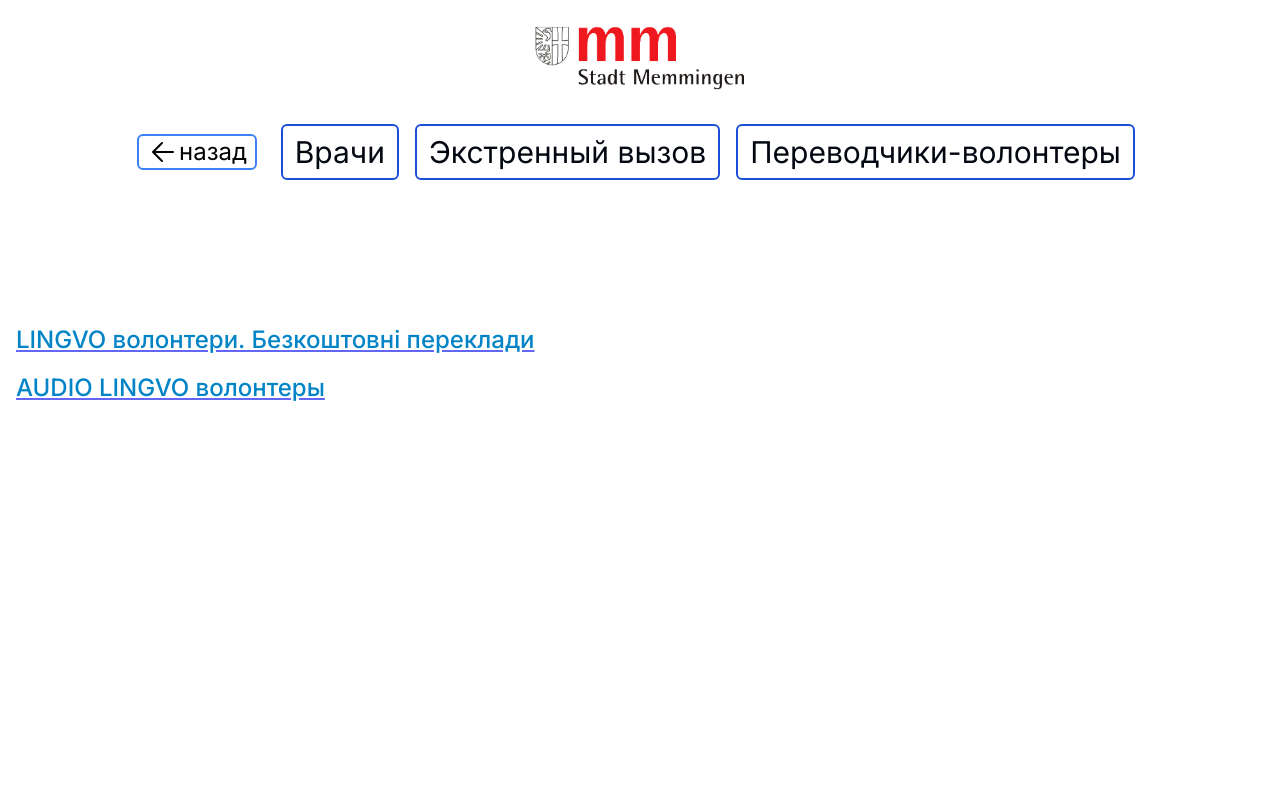
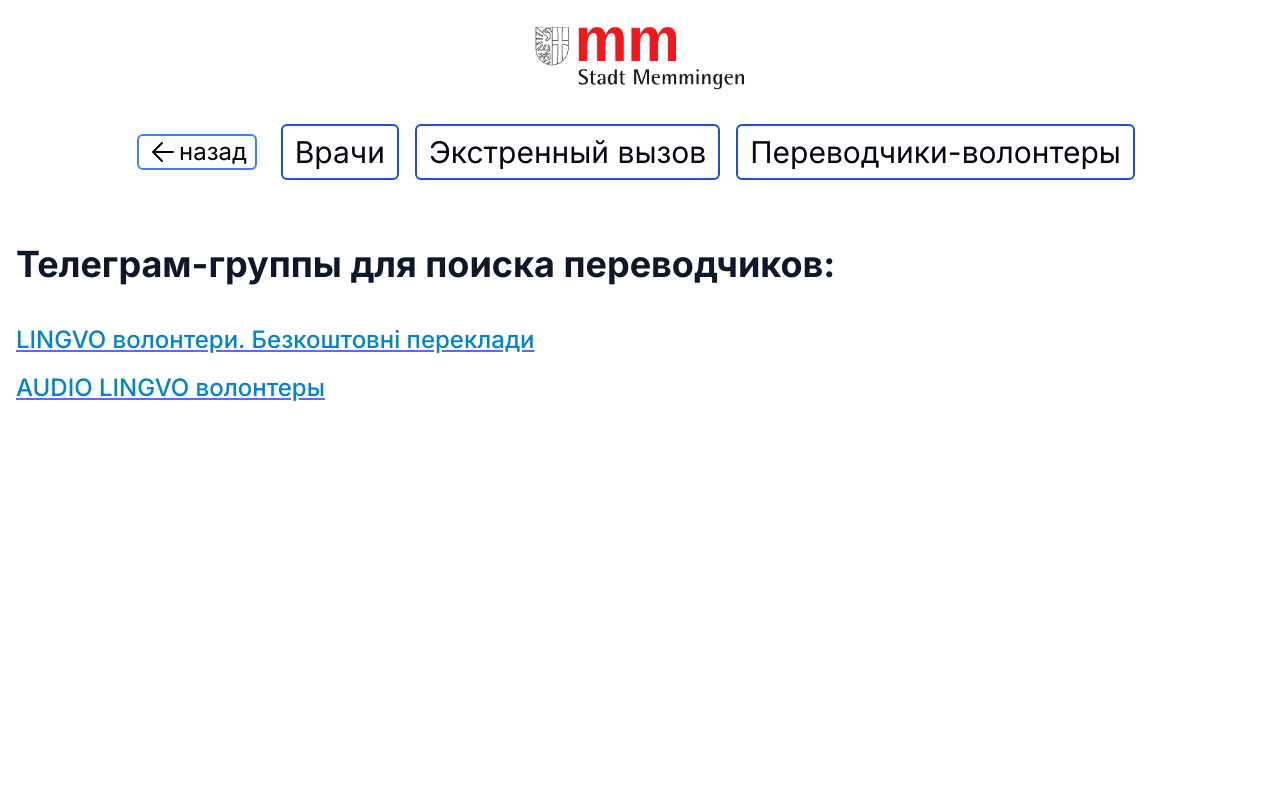
Before and after one commit to Khaanh/Memmingen-Info, a Next.js app: page /translators in a window 1280 px wide. Shown: the top 800 px of the page. Built offline with nearby package versions, Linux system fonts and the light colour scheme.

Commit message:
Fix footer color

```diff
--- a/app/components/FooterPage.tsx
+++ b/app/components/FooterPage.tsx
@@ -2,8 +2,8 @@ import React from 'react'
 
 export default function FooterPage() {
   return (
-    <footer className='flex flex-initial py-6 text-gray-100 dark:bg-gray-800 dark:border-gray-600'>
-      <div className="container px-2 lg:px-4 flex-initial mx-auto">
+    <footer className='flex flex-initial py-6 dark:bg-gray-800 dark:border-gray-600'>
+      <div className="container px-2 lg:px-4 flex-initial mx-auto text-gray-100 dark:bg-gray-800">
         <div className='flex flex-col'>
           <p className='mb-3'>
             С вопросами, исправлениями и новыми идеями обращаться:
--- a/app/translators/page.tsx
+++ b/app/translators/page.tsx
@@ -13,7 +13,7 @@ const linkGroups = [
 export default function Page() {
   return (
     <div className='sm:h-[80vh]'>
-      <h1 className='text-2xl mb-4 sm:text-4xl font-bold sm:mb-10'>Телеграм-группы для поиска переводчиков:  </h1>
+      <h1 className='text-2xl mb-4 sm:text-4xl font-bold sm:mb-10 text-slate-900'>Телеграм-группы для поиска переводчиков:  </h1>
       <ul>
         {
           linkGroups.map((link, index) => {
```
